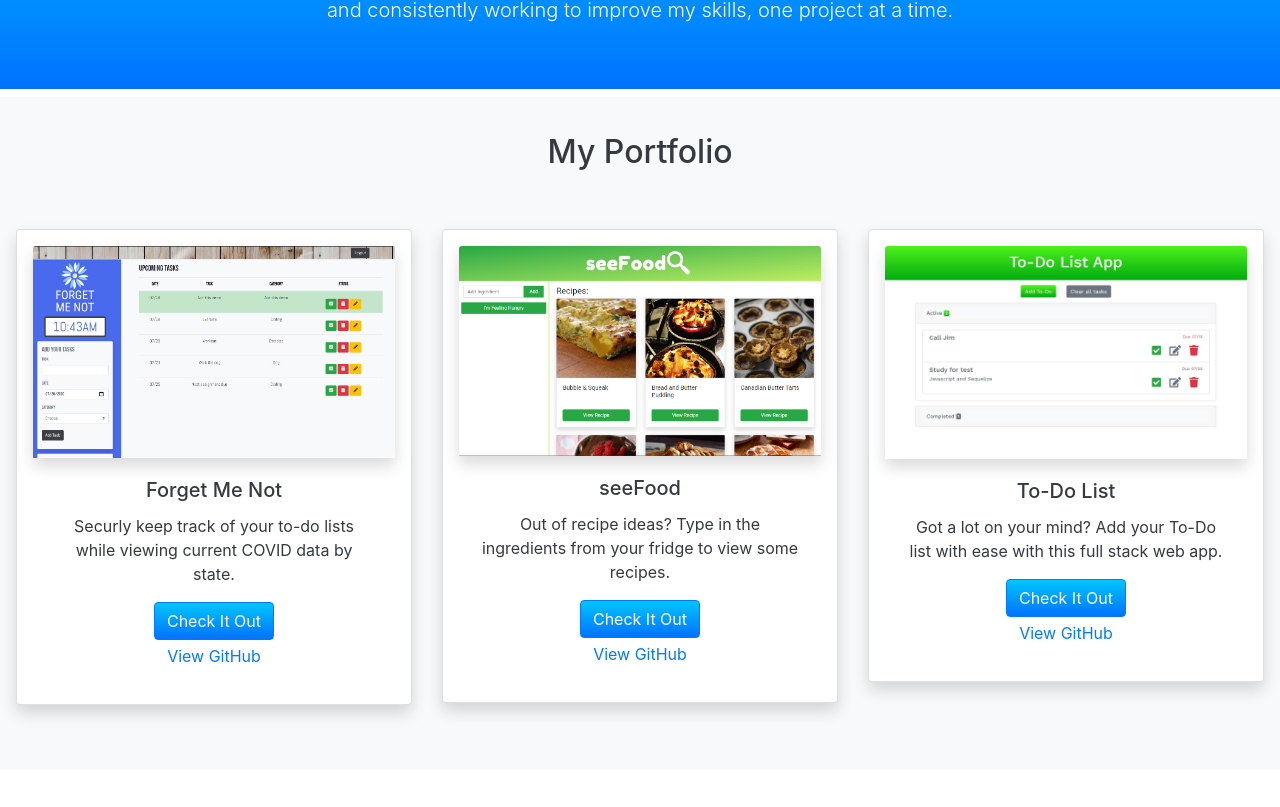
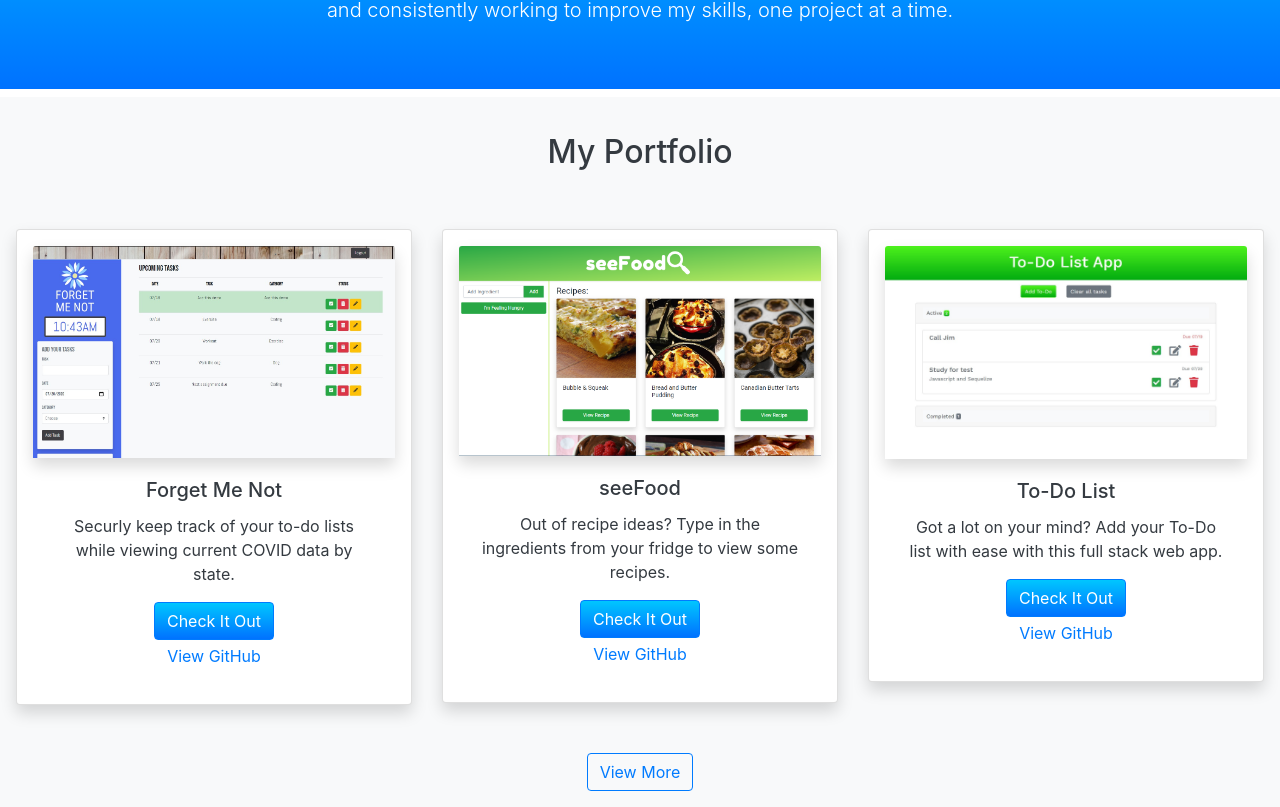
Before and after one commit to rrsalerno21/bootstrap-start, a React (Create React App) app: page / in a window 1280 px wide. Shown: the part 1015-1822 px from the top of the page. Before the commit the page ends 1784 px from the top, so only its background shows below. Built offline with nearby package versions, Linux system fonts and the light colour scheme.

Commit message:
added view more button

```diff
--- a/src/components/HomePortfolio.jsx
+++ b/src/components/HomePortfolio.jsx
@@ -10,6 +10,16 @@ const HomePortfolio = ({ hiLightProjs }) => {
       >
         <h2 className="text-center text-dark">My Portfolio</h2>
         <ProjectContainer hiLightProjs={hiLightProjs} />
+
+        <div className="text-center">
+          <a
+            className="btn btn-outline-primary"
+            href="./portfolio.html"
+            role="button"
+          >
+            View More
+          </a>
+        </div>
       </section>
     </React.Fragment>
   );
```
